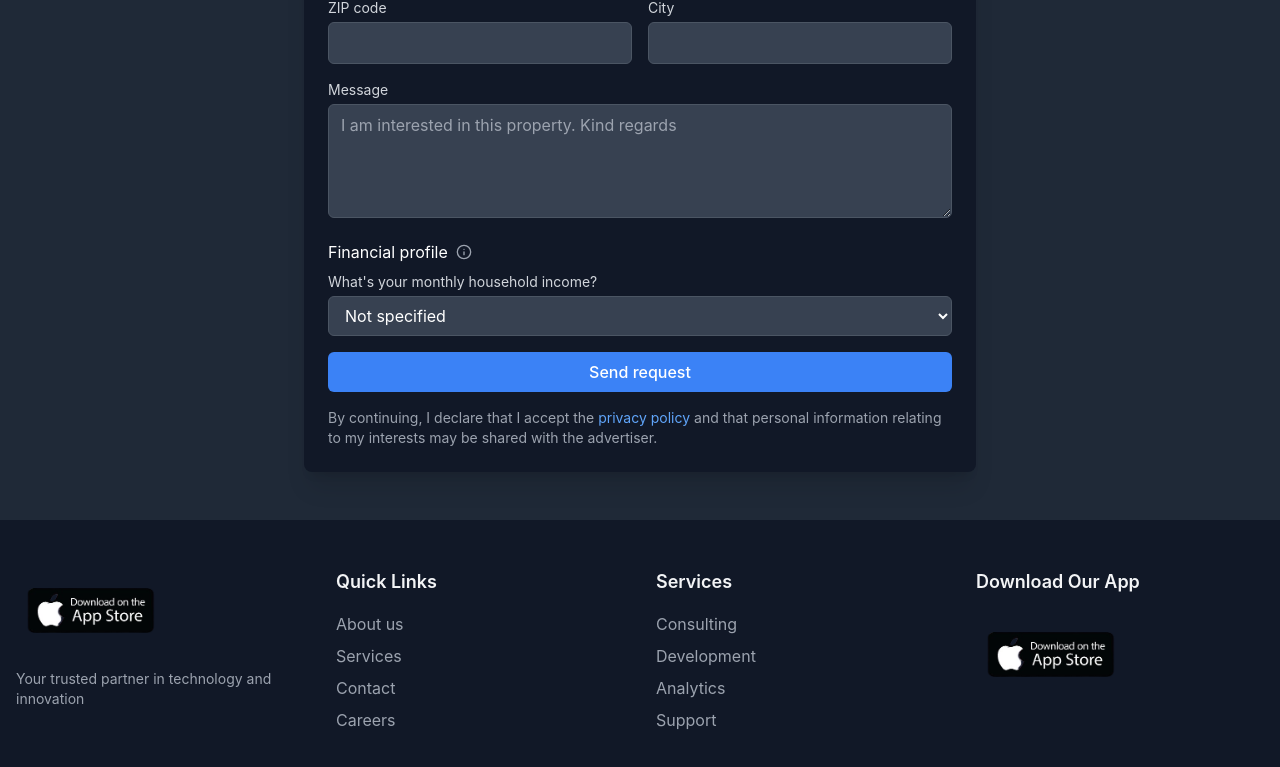
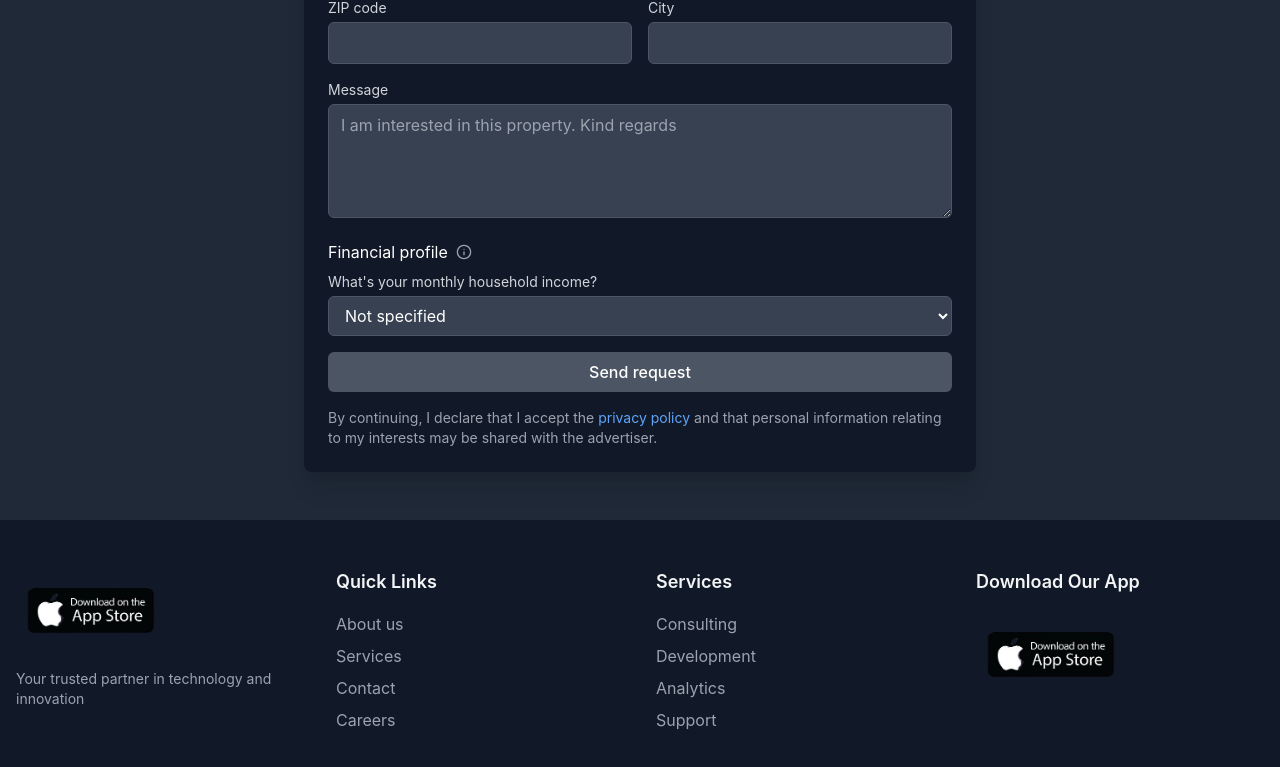
Before and after one commit to wiki-152/MERN_Project, a React (Create React App) app in the folder frontend/: page /property-details in a window 1280 px wide. Shown: the part 1206-1973 px from the top of the page. Built offline with nearby package versions, Linux system fonts and the light colour scheme.

Commit message:
Minor Updates

```diff
--- a/frontend/src/components/ContactSend/ContactSend.jsx
+++ b/frontend/src/components/ContactSend/ContactSend.jsx
@@ -134,7 +134,7 @@ export default function ContactForm() {
 
           <button
             type="submit"
-            className="w-full bg-blue-500 hover:bg-blue-600 text-white font-medium py-2 px-4 rounded-md transition-colors"
+            className="w-full bg-gray-600 hover:bg-emerald-600 text-white font-medium py-2 px-4 rounded-md transition-colors"
           >
             Send request
           </button>
--- a/frontend/src/components/Properties/PropertyGallery.jsx
+++ b/frontend/src/components/Properties/PropertyGallery.jsx
@@ -15,7 +15,7 @@ export default function PropertyGallery({ images }) {
   return (
     <div className="relative bg-gray-800">
       {/* Main Image */}
-      <div className="relative h-[400px] w-full overflow-hidden">
+      <div className="relative h-[400px] w-full overflow-hidden rounded-lg">
         <img
           src={images[currentImage]}
           alt={`Property view ${currentImage + 1}`}
--- a/frontend/src/index.css
+++ b/frontend/src/index.css
@@ -10,6 +10,7 @@ body {
     sans-serif;
   -webkit-font-smoothing: antialiased;
   -moz-osx-font-smoothing: grayscale;
+  background-color: #111827;
 }
 
 code {
```
